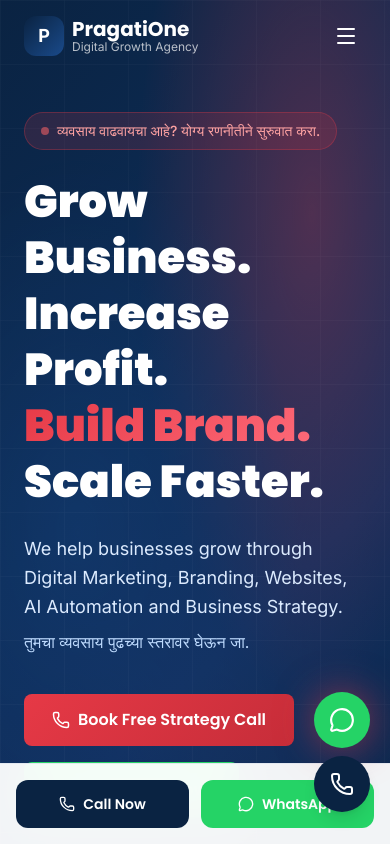
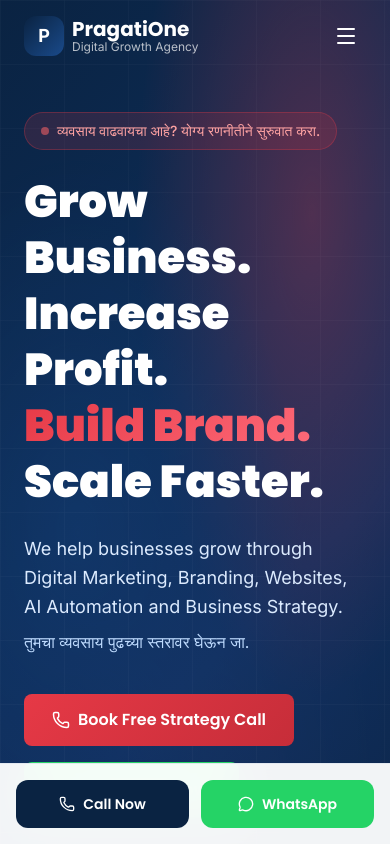
Before and after one commit to maneamits0234/pragatiOne, a React (Vite) app: page / in a window 390 px wide. Shown: the top 844 px of the page. Built offline with nearby package versions, Linux system fonts and the light colour scheme; the HTML template or start-up script is replaced by a standard one.

Commit message:
feat: initialize PragatiOne project with App component and basic layout structure

```diff
--- a/src/App.tsx
+++ b/src/App.tsx
@@ -1454,7 +1454,7 @@ function Footer() {
       <div className="max-w-7xl mx-auto px-6">
         <div className="grid grid-cols-1 md:grid-cols-2 lg:grid-cols-5 gap-10 mb-16">
           {/* Brand */}
-          <div className="lg:col-span-2 text-center md:text-left">
+          <div className="col-span-1 md:col-span-2 lg:col-span-2 text-center md:text-left">
             <div className="flex items-center justify-center md:justify-start gap-2 mb-5">
               <div
                 className="w-10 h-10 rounded-xl flex items-center justify-center text-white font-bold text-lg"
@@ -1480,7 +1480,8 @@ function Footer() {
             </div>
           </div>
 
-          {/* Links */}
+          {/* Link columns — 2×2 on mobile, then side-by-side on lg */}
+          <div className="col-span-1 md:col-span-2 lg:col-span-3 grid grid-cols-2 lg:grid-cols-3 gap-8">
           {[
             {
               title: 'Services',
@@ -1506,6 +1507,7 @@ function Footer() {
               </ul>
             </div>
           ))}
+          </div>
         </div>
 
         {/* Newsletter */}
@@ -1517,14 +1519,14 @@ function Footer() {
             <div className="text-white font-bold text-lg" style={{ fontFamily: 'Poppins' }}>Free Marketing Tips Newsletter</div>
             <div className="text-blue-300 text-sm">Join 2,000+ business owners. No spam. Unsubscribe anytime.</div>
           </div>
-          <div className="flex gap-3 w-full md:w-auto">
+          <div className="flex flex-col sm:flex-row gap-2 w-full md:w-auto">
             <input
               type="email"
               placeholder="Enter your email"
-              className="flex-1 md:w-64 px-4 py-3 rounded-xl text-sm outline-none"
+              className="w-full sm:w-auto sm:flex-1 md:w-56 px-4 py-2.5 rounded-xl text-sm outline-none"
               style={{ background: 'rgba(255,255,255,0.1)', border: '1px solid rgba(255,255,255,0.15)', color: 'white' }}
             />
-            <button className="btn-primary px-5 py-3 text-sm flex-shrink-0">Subscribe</button>
+            <button className="btn-primary px-4 py-2.5 text-sm w-full sm:w-auto">Subscribe</button>
           </div>
         </div>
 
@@ -1562,7 +1564,7 @@ function FloatingButtons() {
       {/* WhatsApp */}
       <a
         href="https://wa.me/7709630163"
-        className="fixed bottom-24 right-5 z-50 w-14 h-14 rounded-full flex items-center justify-center text-white shadow-lg hover:scale-110 transition-transform animate-pulse-glow"
+        className="hidden md:flex fixed bottom-24 right-5 z-50 w-14 h-14 rounded-full items-center justify-center text-white shadow-lg hover:scale-110 transition-transform animate-pulse-glow"
         style={{ background: '#25D366' }}
         title="Chat on WhatsApp"
       >
@@ -1572,7 +1574,7 @@ function FloatingButtons() {
       {/* Call */}
       <a
         href="tel:+7709630163"
-        className="fixed bottom-8 right-5 z-50 w-14 h-14 rounded-full flex items-center justify-center text-white shadow-lg hover:scale-110 transition-transform"
+        className="hidden md:flex fixed bottom-8 right-5 z-50 w-14 h-14 rounded-full items-center justify-center text-white shadow-lg hover:scale-110 transition-transform"
         style={{ background: '#0A2342' }}
         title="Call Now"
       >
@@ -1583,7 +1585,7 @@ function FloatingButtons() {
       {showTop && (
         <button
           onClick={() => window.scrollTo({ top: 0, behavior: 'smooth' })}
-          className="fixed bottom-8 left-5 z-50 w-12 h-12 rounded-full flex items-center justify-center text-white shadow-lg hover:scale-110 transition-all"
+          className="hidden md:flex fixed bottom-8 left-5 z-50 w-12 h-12 rounded-full items-center justify-center text-white shadow-lg hover:scale-110 transition-all"
           style={{ background: 'rgba(10,35,66,0.9)', backdropFilter: 'blur(10px)' }}
         >
           <ChevronUp size={20} />
```
